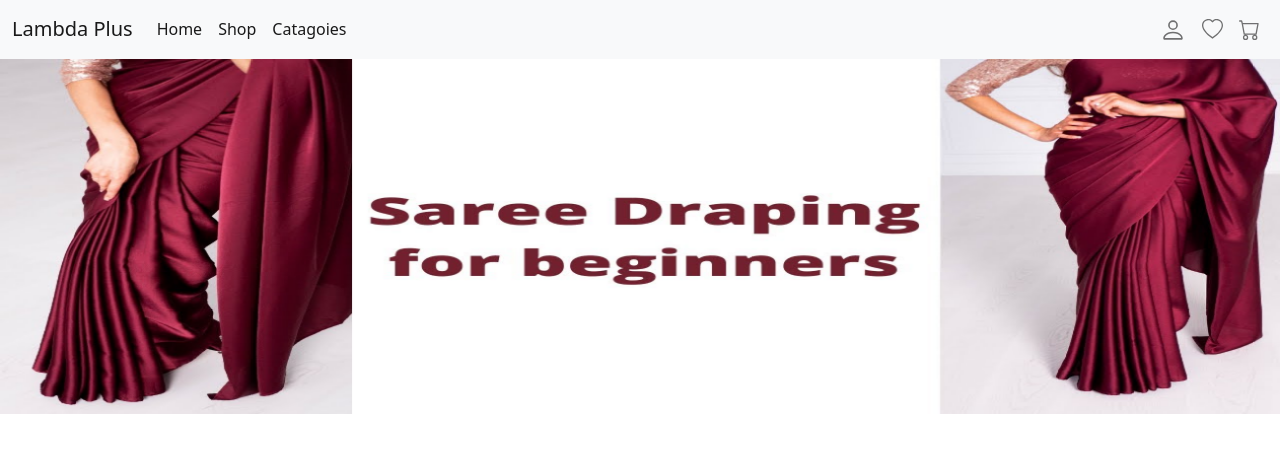
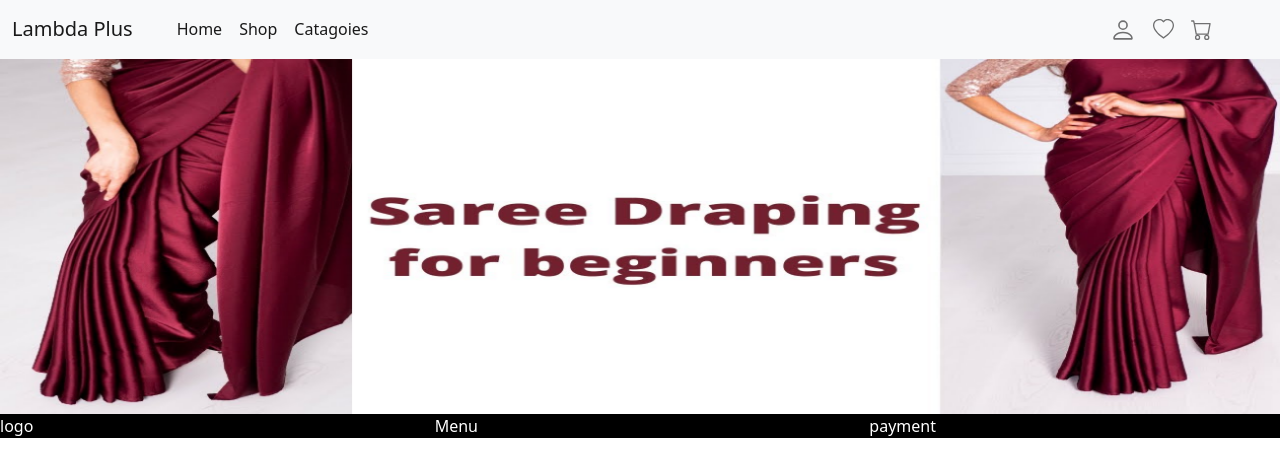
Before and after one commit to rejakazi02/Client-Projects, a website: page Lambda-plus/index.html in a window 1280 px wide. Drawn offline with nearby package versions, Linux system fonts and the light colour scheme.

Commit message:
NAV MENU CORRECTION

```diff
--- a/Lambda-plus/css/style.css
+++ b/Lambda-plus/css/style.css
@@ -15,6 +15,14 @@ html, body {
     width: 100% !important;
 }
 
+/* footer css */
+
+.footerDiv{
+
+    background-color: black;
+    color: white;
+
+}
 
 
 
@@ -23,7 +31,7 @@ html, body {
 
 
 @media only screen and (min-width: 60px) {
-    .ttttt {
+    .dex-menu {
         display: none !important;
 
     }
@@ -37,7 +45,20 @@ html, body {
         width: 100% !important;
     }
 
+    .nav-link {
+
+        margin-left: -16px;
+
   }
+
+
+  .navbar-nav {
+
+    padding-left: 19px !important;
+
+}
+
+}
 
 
 
@@ -51,4 +72,12 @@ html, body {
     .mobile-menu{
         display: none !important;
     }
+
+
+    .nav-link {
+
+        margin-left: 1px;
+
+
   }
+  }
--- a/Lambda-plus/index.html
+++ b/Lambda-plus/index.html
@@ -51,7 +51,7 @@
                             <a href="#" class="nav-item nav-link active">Catagoies</a>
 
                         </div>
-                        <div class="navbar-nav ms-auto dex-menu">
+                        <div class="navbar-nav ms-auto dex-menu me-5">
                             <a href="test.html" class="nav-item nav-link"><svg xmlns="http://www.w3.org/2000/svg" width="26" height="26" fill="currentColor" class="bi bi-person" viewBox="0 0 16 16">
                                 <path d="M8 8a3 3 0 1 0 0-6 3 3 0 0 0 0 6zm2-3a2 2 0 1 1-4 0 2 2 0 0 1 4 0zm4 8c0 1-1 1-1 1H3s-1 0-1-1 1-4 6-4 6 3 6 4zm-1-.004c-.001-.246-.154-.986-.832-1.664C11.516 10.68 10.289 10 8 10c-2.29 0-3.516.68-4.168 1.332-.678.678-.83 1.418-.832 1.664h10z"/>
                               </svg></a>
@@ -87,6 +87,38 @@
     </Section>
     <!-- slider section end -->
 
+
+    <!-- footer section start -->
+
+
+    <footer>
+<div class="footerDiv">
+     <div class="row">
+        <div class="col-4 d-flex">
+          <div class="d-flex">logo</div>
+          <!-- <div class="d-flex">Menu</div> -->
+          <!-- <div class="d-flex">payment</div> -->
+        </div>
+        <div class="col-4 d-flex">
+          <!-- <div class="d-flex">logo</div> -->
+          <div class="d-flex justify-content-center">Menu</div>
+          <!-- <div class="d-flex">payment</div> -->
+        </div>
+        <div class="col-4 d-flex">
+          <!-- <div class="d-flex">logo</div> -->
+          <!-- <div class="d-flex">Menu</div> -->
+          <div class="d-flex">payment</div>
+        </div>
+      </div>
+</div>
+
+
+    </footer>
+
+
+
+    <!-- footer section end -->
+
     <script src="js/index.js"></script>
 </body>
 
```
